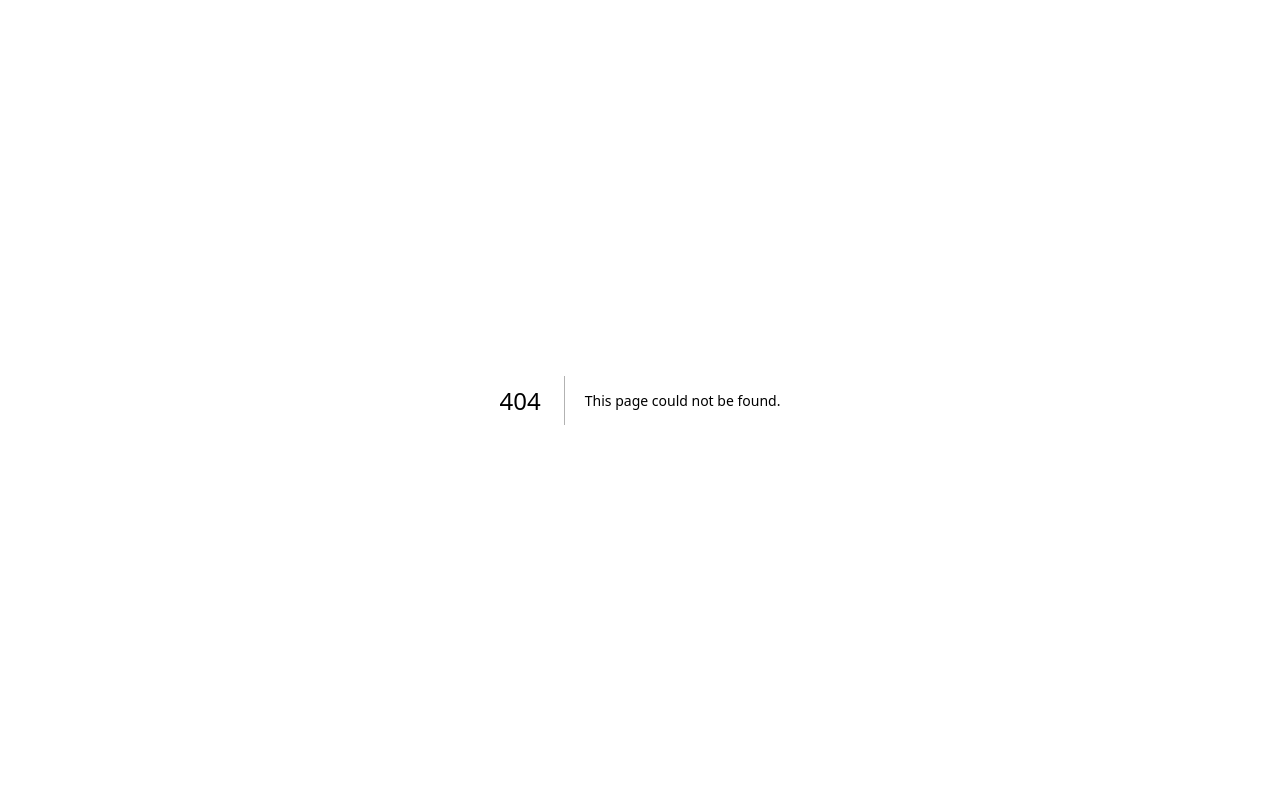
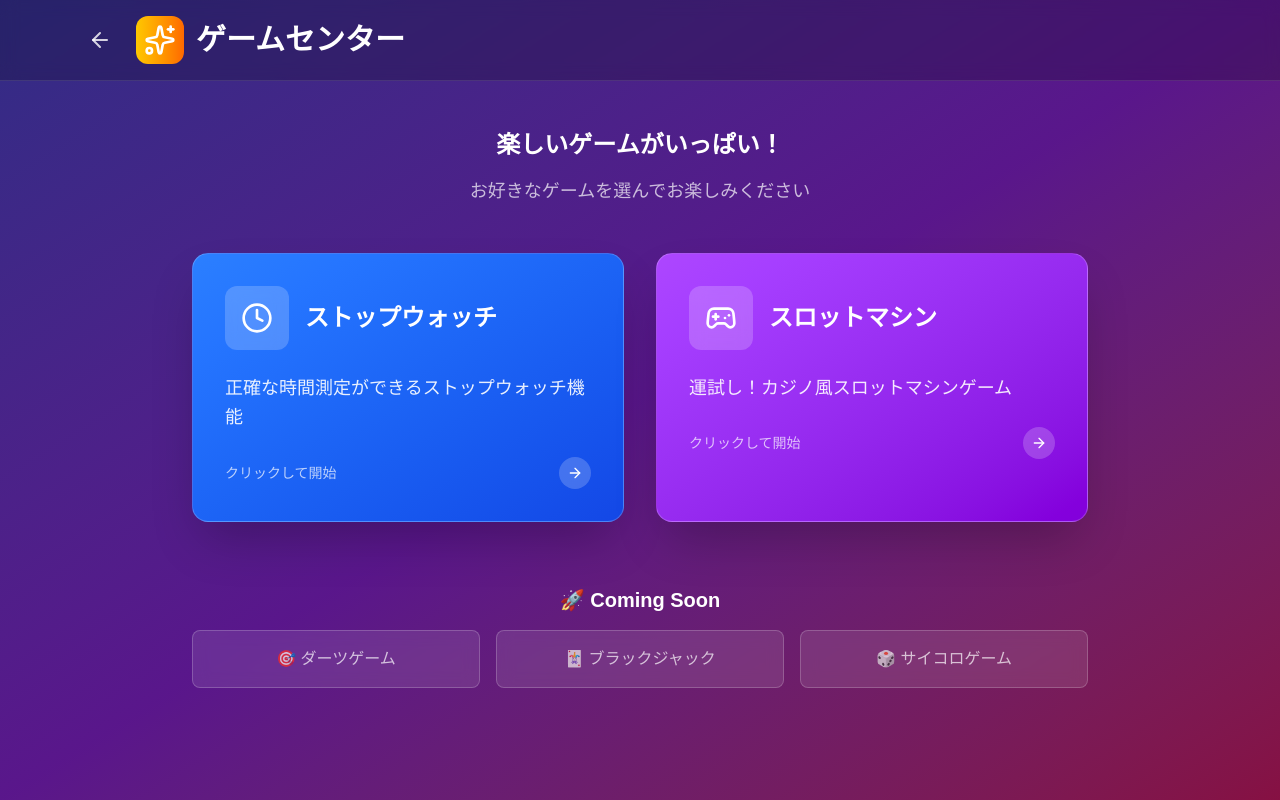
Before and after one commit to hibiki-tsuboi/supabase-crud-app, a Next.js app: page /game-center in a window 1280 px wide. Before the commit this address had no page. Built offline with nearby package versions, Linux system fonts and the light colour scheme.

Commit message:
ゲームセンターページを作成

```diff
--- /dev/null
+++ b/src/app/game-center/page.tsx
@@ -0,0 +1,123 @@
+'use client'
+
+import { useRouter } from 'next/navigation'
+import { Clock, Gamepad2, ArrowLeft, Sparkles } from 'lucide-react'
+
+export default function GameCenterPage() {
+  const router = useRouter()
+
+  const games = [
+    {
+      id: 'stopwatch',
+      title: 'ストップウォッチ',
+      description: '正確な時間測定ができるストップウォッチ機能',
+      icon: Clock,
+      color: 'from-blue-500 to-blue-700',
+      hoverColor: 'hover:from-blue-600 hover:to-blue-800',
+      path: '/stopwatch'
+    },
+    {
+      id: 'slot',
+      title: 'スロットマシン',
+      description: '運試し！カジノ風スロットマシンゲーム',
+      icon: Gamepad2,
+      color: 'from-purple-500 to-purple-700',
+      hoverColor: 'hover:from-purple-600 hover:to-purple-800',
+      path: '/slot'
+    }
+  ]
+
+  return (
+    <div className="min-h-screen bg-gradient-to-br from-indigo-900 via-purple-900 to-pink-900">
+      {/* Header */}
+      <div className="bg-black/20 backdrop-blur-sm border-b border-white/10">
+        <div className="max-w-6xl mx-auto px-4 py-4">
+          <div className="flex items-center gap-4">
+            <button
+              onClick={() => router.push('/')}
+              className="p-2 text-white/80 hover:text-white hover:bg-white/10 rounded-lg transition-colors"
+            >
+              <ArrowLeft size={24} />
+            </button>
+            <div className="flex items-center gap-3">
+              <div className="p-2 bg-gradient-to-r from-yellow-400 to-orange-500 rounded-xl">
+                <Sparkles className="w-8 h-8 text-white" />
+              </div>
+              <h1 className="text-3xl font-bold text-white">ゲームセンター</h1>
+            </div>
+          </div>
+        </div>
+      </div>
+
+      {/* Main Content */}
+      <div className="max-w-6xl mx-auto px-4 py-12">
+        <div className="text-center mb-12">
+          <h2 className="text-2xl font-bold text-white mb-4">
+            楽しいゲームがいっぱい！
+          </h2>
+          <p className="text-white/70 text-lg">
+            お好きなゲームを選んでお楽しみください
+          </p>
+        </div>
+
+        {/* Games Grid */}
+        <div className="grid grid-cols-1 md:grid-cols-2 gap-8 max-w-4xl mx-auto">
+          {games.map((game) => (
+            <div
+              key={game.id}
+              onClick={() => router.push(game.path)}
+              className={`
+                relative bg-gradient-to-br ${game.color}
+                rounded-2xl shadow-2xl cursor-pointer
+                transform transition-all duration-200
+                hover:scale-102 hover:shadow-xl
+                border border-white/20
+              `}
+            >
+              <div className="p-8">
+                <div className="flex items-center gap-4 mb-6">
+                  <div className="p-4 bg-white/20 rounded-xl backdrop-blur-sm">
+                    <game.icon className="w-8 h-8 text-white" />
+                  </div>
+                  <h3 className="text-2xl font-bold text-white">
+                    {game.title}
+                  </h3>
+                </div>
+
+                <p className="text-white/90 text-lg leading-relaxed mb-6">
+                  {game.description}
+                </p>
+
+                <div className="flex items-center justify-between">
+                  <span className="text-white/70 text-sm">
+                    クリックして開始
+                  </span>
+                  <div className="w-8 h-8 bg-white/20 rounded-full flex items-center justify-center">
+                    <ArrowLeft className="w-4 h-4 text-white rotate-180" />
+                  </div>
+                </div>
+              </div>
+            </div>
+          ))}
+        </div>
+
+        {/* Coming Soon Section */}
+        <div className="mt-16 text-center">
+          <h3 className="text-xl font-bold text-white mb-4">
+            🚀 Coming Soon
+          </h3>
+          <div className="grid grid-cols-1 md:grid-cols-3 gap-4 max-w-4xl mx-auto">
+            {['🎯 ダーツゲーム', '🃏 ブラックジャック', '🎲 サイコロゲーム'].map((game, index) => (
+              <div
+                key={index}
+                className="bg-white/10 backdrop-blur-sm border border-white/20 rounded-lg p-4"
+              >
+                <p className="text-white/70">{game}</p>
+              </div>
+            ))}
+          </div>
+        </div>
+      </div>
+    </div>
+  )
+}
--- a/src/app/page.tsx
+++ b/src/app/page.tsx
@@ -2,7 +2,7 @@
 
 import { useState, useEffect } from 'react'
 import { useRouter } from 'next/navigation'
-import { User, Plus, Mail, UserIcon, RefreshCw, Trash2, Clock, Gamepad2 } from 'lucide-react'
+import { User, Plus, Mail, UserIcon, RefreshCw, Trash2, Sparkles } from 'lucide-react'
 
 interface UserData {
   id: number
@@ -100,20 +100,6 @@ export default function Home() {
               </h2>
             </div>
             <div className="flex items-center gap-2">
-              <button
-                onClick={() => router.push('/slot')}
-                className="bg-purple-600 text-white px-4 py-2 rounded-lg hover:bg-purple-700 transition-colors flex items-center gap-2"
-              >
-                <Gamepad2 className="w-4 h-4" />
-                スロット
-              </button>
-              <button
-                onClick={() => router.push('/stopwatch')}
-                className="bg-blue-600 text-white px-4 py-2 rounded-lg hover:bg-blue-700 transition-colors flex items-center gap-2"
-              >
-                <Clock className="w-4 h-4" />
-                ストップウォッチ
-              </button>
               <button
                 onClick={() => router.push('/users/add')}
                 className="bg-green-600 text-white px-4 py-2 rounded-lg hover:bg-green-700 transition-colors flex items-center gap-2"
@@ -232,6 +218,15 @@ export default function Home() {
             </div>
           </div>
         </div>
+
+        {/* Hidden Game Center Button */}
+        <button
+          onClick={() => router.push('/game-center')}
+          className="fixed bottom-4 right-4 p-3 bg-gradient-to-r from-purple-600/80 to-pink-600/80 text-white rounded-full hover:from-purple-700 hover:to-pink-700 transition-all transform hover:scale-110 shadow-lg backdrop-blur-sm border border-white/20 opacity-70 hover:opacity-100"
+          title="隠しゲームセンター"
+        >
+          <Sparkles className="w-5 h-5" />
+        </button>
       </div>
     </div>
   )
--- a/src/app/slot/page.tsx
+++ b/src/app/slot/page.tsx
@@ -1,12 +1,14 @@
 'use client'
 
 import { useState, useRef } from 'react'
-import { Play, RotateCcw, Coins } from 'lucide-react'
+import { useRouter } from 'next/navigation'
+import { Play, RotateCcw, Coins, ArrowLeft } from 'lucide-react'
 
 const SYMBOLS = ['🍎', '🍌', '🍒', '🍇', '🍊', '⭐', '💎']
 const SPIN_DURATION = 2000
 
 export default function SlotMachinePage() {
+  const router = useRouter()
   const [reels, setReels] = useState([SYMBOLS[0], SYMBOLS[1], SYMBOLS[2]])
   const [isSpinning, setIsSpinning] = useState(false)
   const [score, setScore] = useState(1000)
@@ -106,7 +108,15 @@ export default function SlotMachinePage() {
   }
 
   return (
-    <div className="min-h-screen bg-gradient-to-br from-purple-900 via-purple-800 to-pink-800 py-12">
+    <div className="min-h-screen bg-gradient-to-br from-purple-900 via-purple-800 to-pink-800 py-12 relative">
+      {/* Back Button */}
+      <button
+        onClick={() => router.push('/game-center')}
+        className="fixed top-4 left-4 p-2 bg-white/20 hover:bg-white/30 backdrop-blur-sm rounded-lg border border-white/30 transition-colors"
+      >
+        <ArrowLeft size={24} className="text-white" />
+      </button>
+
       <div className="max-w-lg mx-auto bg-gradient-to-b from-yellow-400 to-yellow-600 rounded-2xl shadow-2xl p-8 border-4 border-yellow-300">
         <h1 className="text-4xl font-bold text-center mb-8 text-purple-900">
           🎰 スロットマシン
--- a/src/app/stopwatch/page.tsx
+++ b/src/app/stopwatch/page.tsx
@@ -1,9 +1,11 @@
 'use client'
 
 import { useState, useEffect, useRef } from 'react'
-import { Play, Pause, Square } from 'lucide-react'
+import { useRouter } from 'next/navigation'
+import { Play, Pause, Square, ArrowLeft } from 'lucide-react'
 
 export default function StopwatchPage() {
+  const router = useRouter()
   const [time, setTime] = useState(0)
   const [isRunning, setIsRunning] = useState(false)
   const intervalRef = useRef<NodeJS.Timeout | null>(null)
@@ -49,7 +51,15 @@ export default function StopwatchPage() {
   }
 
   return (
-    <div className="min-h-screen bg-gray-50 py-12">
+    <div className="min-h-screen bg-gray-50 py-12 relative">
+      {/* Back Button */}
+      <button
+        onClick={() => router.push('/game-center')}
+        className="fixed top-4 left-4 p-2 bg-white hover:bg-gray-100 rounded-lg shadow-md transition-colors"
+      >
+        <ArrowLeft size={24} className="text-gray-600" />
+      </button>
+
       <div className="max-w-md mx-auto bg-white rounded-lg shadow-lg p-8">
         <h1 className="text-3xl font-bold text-center mb-8 text-gray-800">
           ストップウォッチ
```
